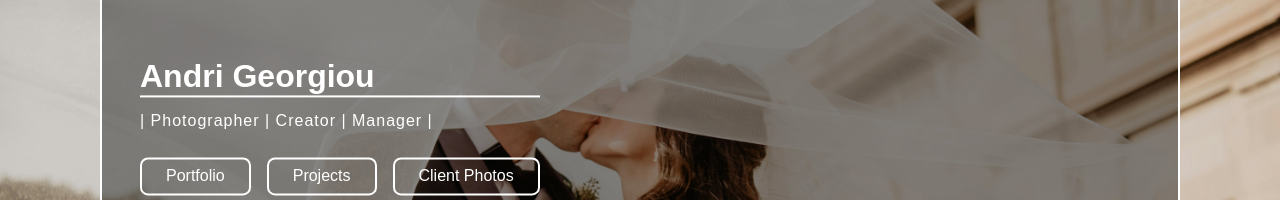
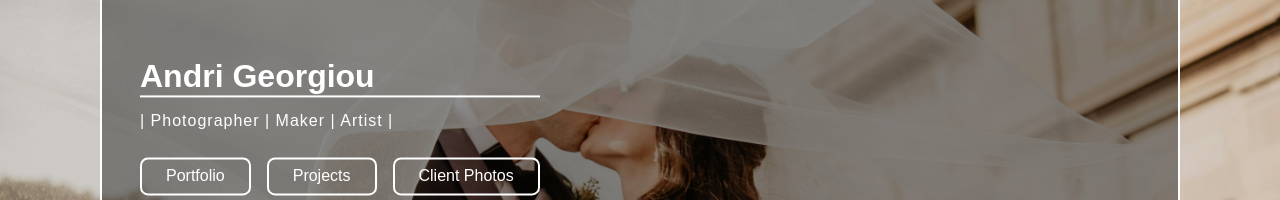
Before and after one commit to VictorySpecificationII/flowersbythebed-photography, a React (Vite) app: page / in a window 1280 px wide. Shown: the part 192-392 px from the top of the page. Built offline with nearby package versions, Linux system fonts and the light colour scheme.

Commit message:
modifeid artist card

```diff
--- a/src/modules/submodules/Home/ArtistOverlay.jsx
+++ b/src/modules/submodules/Home/ArtistOverlay.jsx
@@ -72,7 +72,7 @@ const ArtistOverlay = ({ sections }) => {
             letterSpacing: "1px",
           }}
         >
-          | Photographer | Creator | Manager |
+          | Photographer | Maker | Artist |
         </p>
       </div>
 
```
